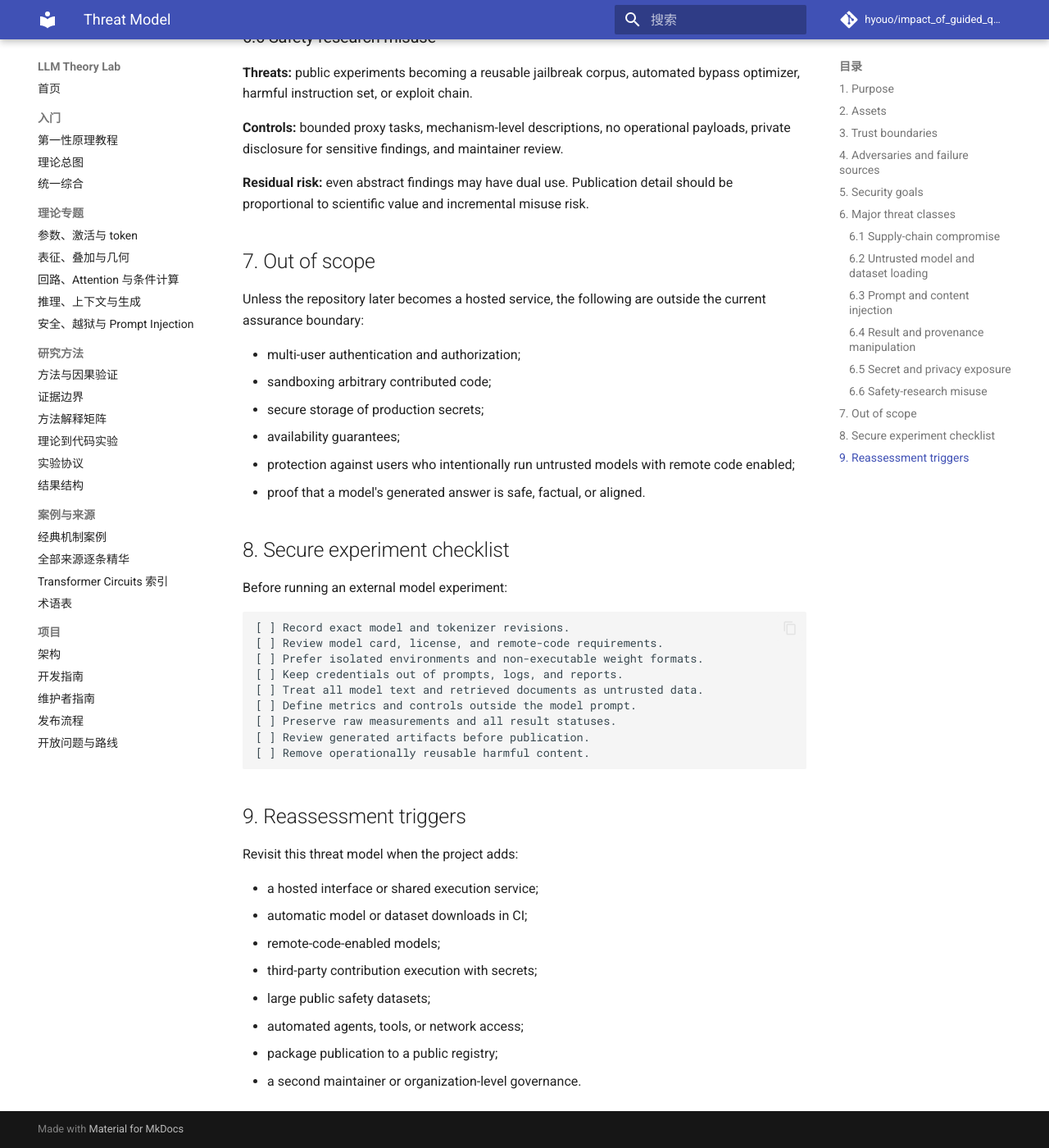
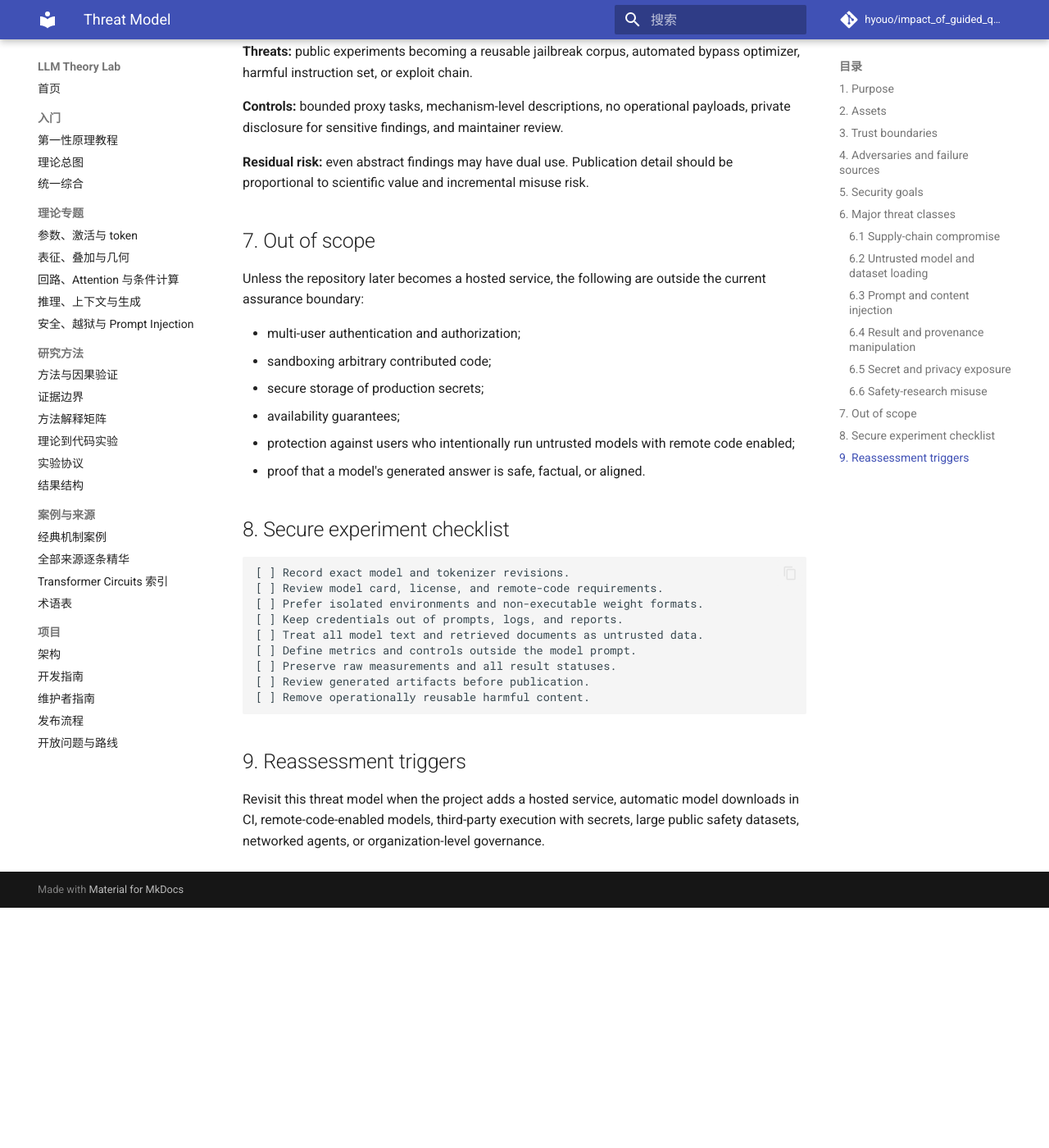
Before and after one commit to hyouo/impact_of_guided_questioning_on_llm_bias, an MkDocs documentation site: the page built from docs/THREAT_MODEL.md, in a window 1280 px wide and 1400 px high, scrolled down 3618 px. Shown: the whole window at 82% size. Built offline with MkDocs 1.6.1 and Material for MkDocs 9.7.7, drawn with Linux system fonts in a browser that asks for light colours; comment, search, counter and statistics services are not loaded; after the commit the page ends 4725 px from its top, so only the background shows below that; some of the changed text lies outside the part shown.

Commit message:
docs: fix the strict-build threat-model link and tighten scope

````diff
--- a/docs/THREAT_MODEL.md
+++ b/docs/THREAT_MODEL.md
@@ -46,7 +46,7 @@
 - a compromised dependency, GitHub Action, model repository, or dataset;
 - unsafe model loading that executes remote code;
 - accidental credential or private-data publication;
-- prompt or data content influencing an evaluator or report generator as if it were trusted control text;
+- prompt or data content influencing an evaluator as if it were trusted control text;
 - selective reporting, metric changes after inspection, or deletion of falsifying runs;
 - incorrect attribution of a primary-source claim;
 - a reader converting a safety mechanism example into an operational bypass technique;
@@ -131,8 +131,6 @@
 
 ## 8. Secure experiment checklist
 
-Before running an external model experiment:
-
 ```text
 [ ] Record exact model and tokenizer revisions.
 [ ] Review model card, license, and remote-code requirements.
@@ -147,13 +145,4 @@
 
 ## 9. Reassessment triggers
 
-Revisit this threat model when the project adds:
-
-- a hosted interface or shared execution service;
-- automatic model or dataset downloads in CI;
-- remote-code-enabled models;
-- third-party contribution execution with secrets;
-- large public safety datasets;
-- automated agents, tools, or network access;
-- package publication to a public registry;
-- a second maintainer or organization-level governance.
+Revisit this threat model when the project adds a hosted service, automatic model downloads in CI, remote-code-enabled models, third-party execution with secrets, large public safety datasets, networked agents, or organization-level governance.
````
Also changed, not shown: other parts of docs/THREAT_MODEL.md (+1 -1 lines).
